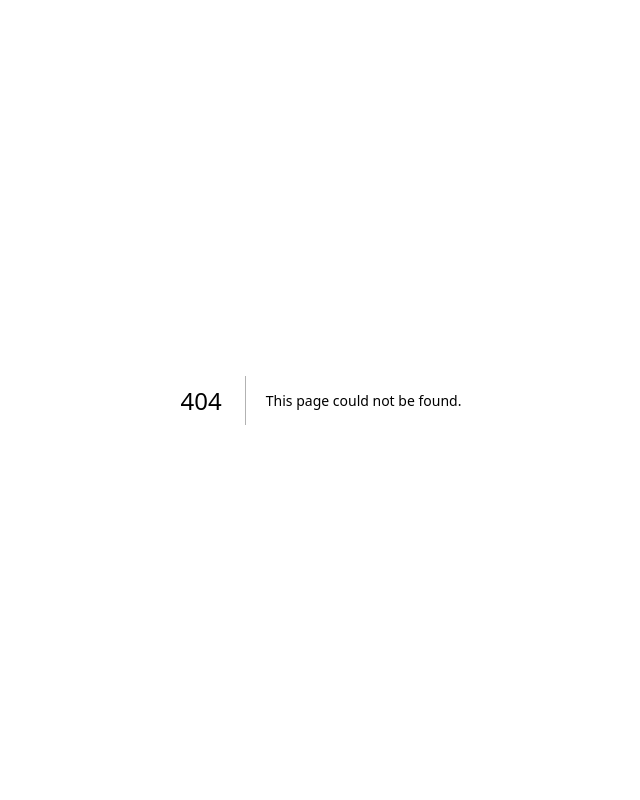
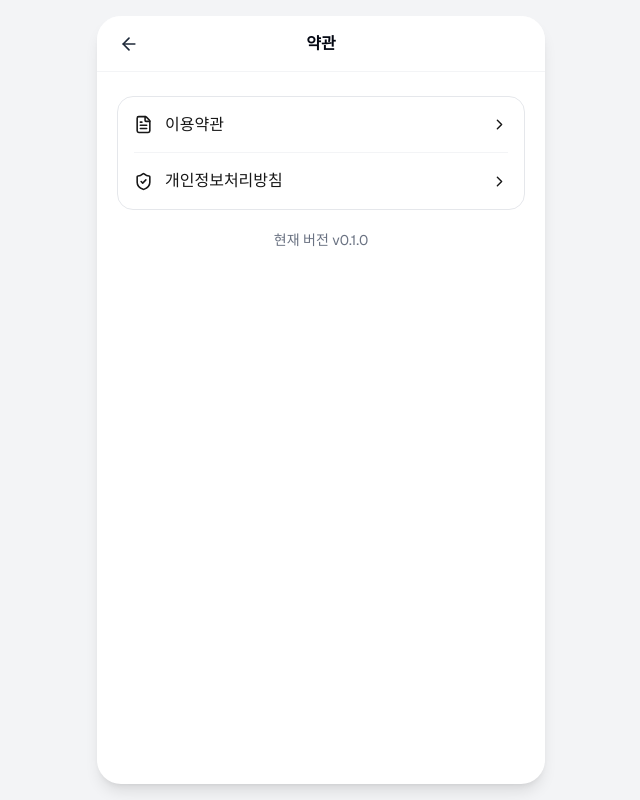
Before and after one commit to fanroute-sync/fanroute-sync-web, a Next.js app: page /my/terms in a window 1280 px wide. Before the commit this address had no page. Shown: the whole page, without its empty margins (319-959 px from the left). Built offline with nearby package versions, Linux system fonts and the light colour scheme.

Commit message:
feat: add language and terms settings

```diff
--- /dev/null
+++ b/src/app/my/language/page.tsx
@@ -0,0 +1,2 @@
+import { LanguageSettingsScreen } from '@/features/mypage';
+export default function MyLanguagePage() { return <LanguageSettingsScreen />; }
--- /dev/null
+++ b/src/app/my/terms/[type]/page.tsx
@@ -0,0 +1,3 @@
+import { notFound } from 'next/navigation';
+import { termsFixtures, TermsDetailScreen } from '@/features/mypage';
+export default async function TermsDetailPage({ params }: { params: Promise<{ type: string }> }) { const { type } = await params; const terms = type === 'service' ? termsFixtures.service : type === 'privacy' ? termsFixtures.privacy : undefined; if (!terms) notFound(); return <TermsDetailScreen terms={terms} />; }
--- /dev/null
+++ b/src/app/my/terms/page.tsx
@@ -0,0 +1,2 @@
+import { myPageFixture, TermsScreen } from '@/features/mypage';
+export default function MyTermsPage() { return <TermsScreen version={myPageFixture.appVersion} />; }
--- /dev/null
+++ b/src/features/mypage/fixtures/terms-fixtures.ts
@@ -0,0 +1,5 @@
+export const termsFixtures = {
+  service: { title: '이용약관', sections: [{ heading: '서비스 이용', content: 'Fan Route Sync는 부산 콘서트 여행 일정 추천과 커뮤니티 기능을 제공합니다.' }, { heading: '이용자의 책임', content: '이용자는 정확한 정보를 입력하고 다른 이용자를 존중해야 합니다.' }] },
+  privacy: { title: '개인정보처리방침', sections: [{ heading: '수집하는 정보', content: '서비스 제공을 위해 소셜 로그인 식별 정보, 닉네임과 선택한 프로필 이미지를 처리합니다.' }, { heading: '정보의 이용', content: '수집한 정보는 로그인, 일정 저장과 커뮤니티 활동 제공에만 사용합니다.' }] },
+} as const;
+export type TermsType = keyof typeof termsFixtures;
--- a/src/features/mypage/index.ts
+++ b/src/features/mypage/index.ts
@@ -1,5 +1,9 @@
 export { myPageFixture } from './fixtures/mypage-fixtures';
+export { termsFixtures } from './fixtures/terms-fixtures';
 export { ActivityPageScreen } from './ui/activity-page-screen';
 export { AiUsageScreen } from './ui/ai-usage-screen';
+export { LanguageSettingsScreen } from './ui/language-settings-screen';
 export { MyPageScreen } from './ui/mypage-screen';
 export { ProfileEditScreen } from './ui/profile-edit-screen';
+export { TermsDetailScreen } from './ui/terms-detail-screen';
+export { TermsScreen } from './ui/terms-screen';
--- /dev/null
+++ b/src/features/mypage/ui/language-settings-screen.tsx
@@ -0,0 +1,6 @@
+import { Check, Languages } from 'lucide-react';
+import { AppShell, ContentContainer, PageHeader } from '@/components/layout';
+import { Badge, Card } from '@/components/ui';
+
+const languages = [{ label: '한국어', active: true }, { label: 'English', active: false }, { label: '中文', active: false }, { label: '日本語', active: false }] as const;
+export function LanguageSettingsScreen() { return <AppShell showBottomNavigation={false} header={<PageHeader title='언어 설정' backHref='/my' />}><ContentContainer className='space-y-3'>{languages.map((language) => <Card key={language.label} aria-disabled={!language.active || undefined} className={`flex items-center gap-3 shadow-none ${language.active ? 'border-violet-600 bg-violet-50' : 'bg-gray-50 opacity-70'}`}><Languages aria-hidden='true' size={20} className={language.active ? 'text-violet-600' : 'text-gray-400'} /><strong className='flex-1'>{language.label}</strong>{language.active ? <span className='grid size-6 place-items-center rounded-full bg-violet-600 text-white'><Check aria-hidden='true' size={15} /></span> : <Badge>Phase 2</Badge>}</Card>)}</ContentContainer></AppShell>; }
--- /dev/null
+++ b/src/features/mypage/ui/terms-detail-screen.tsx
@@ -0,0 +1,5 @@
+import { AppShell, ContentContainer, PageHeader } from '@/components/layout';
+import type { termsFixtures } from '@/features/mypage/fixtures/terms-fixtures';
+
+type TermsContent = (typeof termsFixtures)[keyof typeof termsFixtures];
+export function TermsDetailScreen({ terms }: { terms: TermsContent }) { return <AppShell showBottomNavigation={false} header={<PageHeader title={terms.title} backHref='/my/terms' />}><ContentContainer><article className='space-y-7'>{terms.sections.map((section) => <section key={section.heading}><h2 className='text-lg font-bold'>{section.heading}</h2><p className='mt-2 text-sm leading-7 text-gray-600'>{section.content}</p></section>)}</article></ContentContainer></AppShell>; }
--- /dev/null
+++ b/src/features/mypage/ui/terms-screen.tsx
@@ -0,0 +1,6 @@
+import { ChevronRight, FileText, ShieldCheck } from 'lucide-react';
+import Link from 'next/link';
+import { AppShell, ContentContainer, PageHeader } from '@/components/layout';
+import { Card } from '@/components/ui';
+
+export function TermsScreen({ version }: { version: string }) { return <AppShell showBottomNavigation={false} header={<PageHeader title='약관' backHref='/my' />}><ContentContainer className='space-y-5'><Card className='py-0 shadow-none'><Link href='/my/terms/service' className='flex min-h-14 items-center gap-3 border-b border-gray-100'><FileText aria-hidden='true' size={19} /><span className='flex-1'>이용약관</span><ChevronRight aria-hidden='true' size={17} /></Link><Link href='/my/terms/privacy' className='flex min-h-14 items-center gap-3'><ShieldCheck aria-hidden='true' size={19} /><span className='flex-1'>개인정보처리방침</span><ChevronRight aria-hidden='true' size={17} /></Link></Card><p className='text-center text-sm text-gray-500'>현재 버전 {version}</p></ContentContainer></AppShell>; }
```
